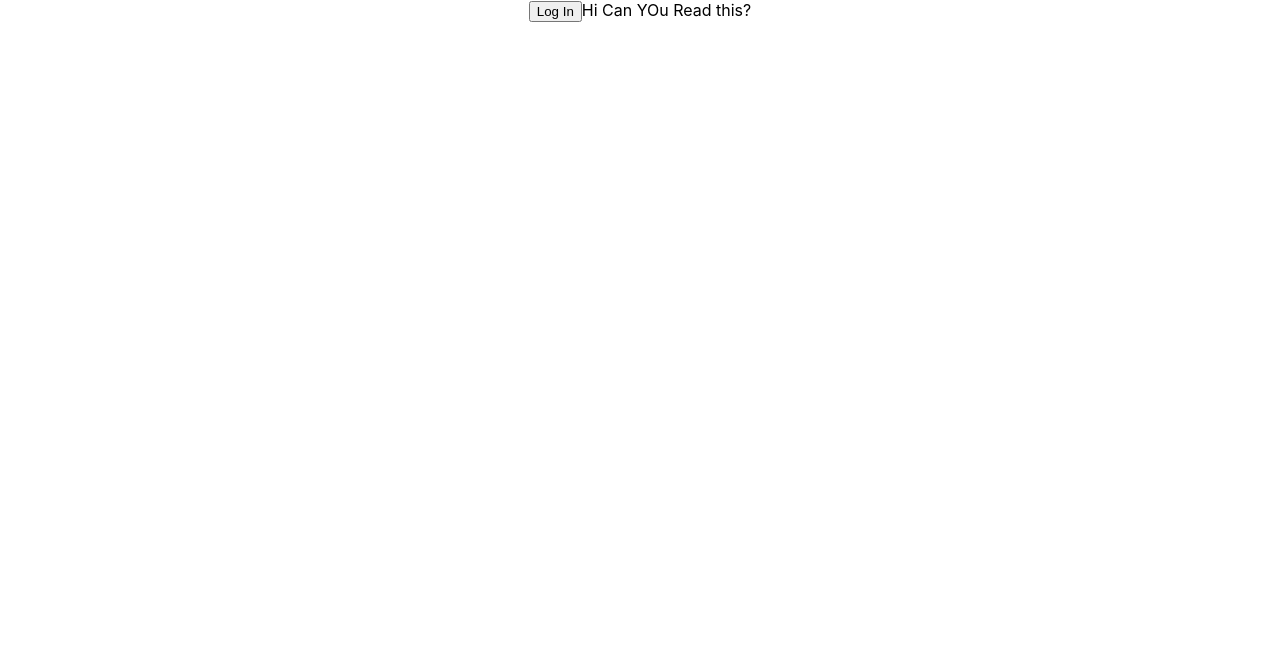
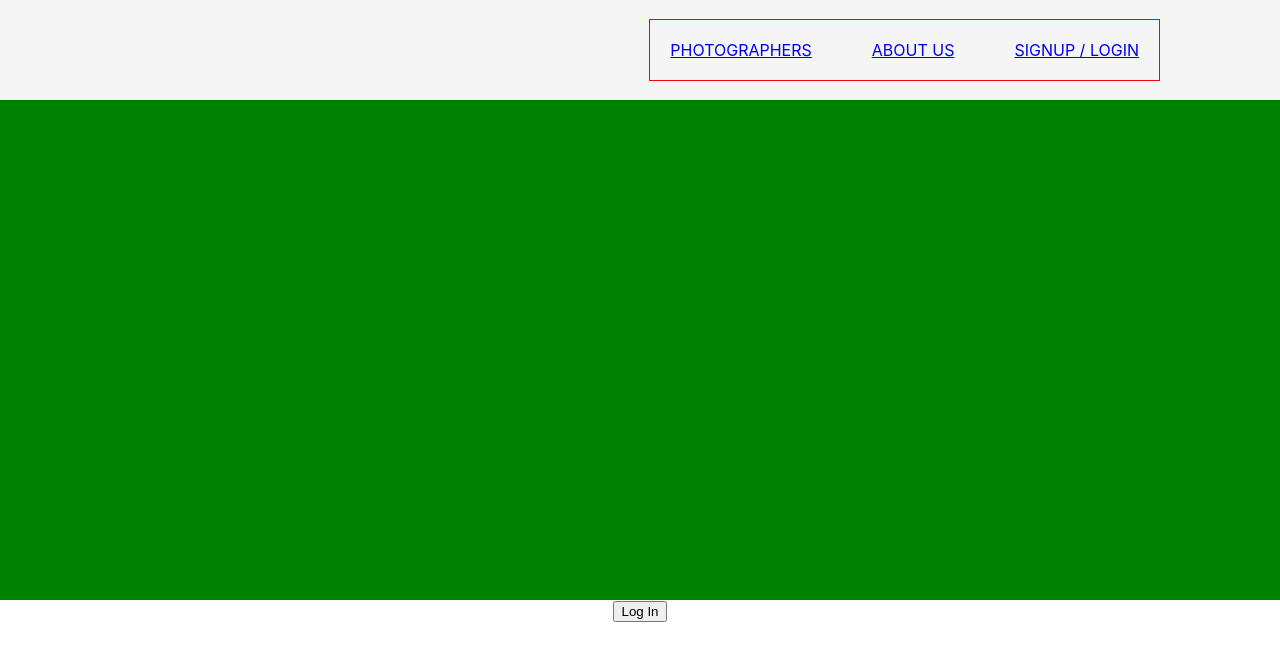
Before and after one commit to winzamark123/DavisPNG_Frontend, a React (Create React App) app in the folder frontend/: page / in a window 1280 px wide. Shown: the top 660 px of the page. Built offline with nearby package versions, Linux system fonts and the light colour scheme; no server answers.

Commit message:
Frontend; NavBar Component; HTML Implemented

```diff
--- a/frontend/package.json
+++ b/frontend/package.json
@@ -35,5 +35,8 @@
       "last 1 firefox version",
       "last 1 safari version"
     ]
+  },
+  "devDependencies": {
+    "sass": "^1.69.3"
   }
 }
--- a/frontend/src/App.js
+++ b/frontend/src/App.js
@@ -1,15 +1,18 @@
 import './App.css';
 import LoginBTN from './components/LoginBTN';
 import LogoutBTN from './components/LogoutBTN';
-
+import NavBar from './components/NavBar';
+import AboutUs from './pages/AboutUs';
 
 function App() {
   return (
     <div className="App">
       <div className="container">
+        <NavBar />
+        <AboutUs />
         <LoginBTN />
         <LogoutBTN />
-        Hi Can YOu Read this?
+
       </div>
     </div>
   );
--- a/frontend/src/components/LoginBTN.js
+++ b/frontend/src/components/LoginBTN.js
@@ -7,6 +7,8 @@ const LoginBTN = () => {
         !isAuthenticated && (
             <button onClick={() => loginWithRedirect()}>Log In</button>
         )
+
+        // <div className="Trying"> Hi </div>
     )
 }
 
--- /dev/null
+++ b/frontend/src/components/NavBar.js
@@ -0,0 +1,41 @@
+import { useAuth0 } from '@auth0/auth0-react';
+import './NavBar.scss';
+
+const NavBar = () => {
+    const { user, isAuthenticated } = useAuth0();
+
+    return (
+        isAuthenticated ? (
+            <div className="nav_main_container">
+                <ul className="nav_items">
+                    <li className="nav_items_item">
+                        <a href="/">PHOTOGRAPHERS</a>
+                    </li>
+                    <li className="nav_items_item">
+                        <a href="#">ABOUT US</a>
+                    </li>
+                    <li className="nav_items_item">
+                        <a href="#">{user.name}</a>
+                    </li>
+                </ul>
+            </div>
+        ) : ( //User NOT LOGGEDIN
+            <div className="nav_main_container">
+                <ul className="nav_items">
+                    <li className="nav_items_item">
+                        <a href="/">PHOTOGRAPHERS</a>
+                    </li>
+                    <li className="nav_items_item">
+                        <a href="#">ABOUT US</a>
+                    </li>
+                    <li className="nav_items_item">
+                        <a href="#">SIGNUP / LOGIN</a>
+                    </li>
+                </ul>
+            </div>
+        )
+
+    )
+}
+
+export default NavBar;
--- /dev/null
+++ b/frontend/src/components/NavBar.scss
@@ -0,0 +1,33 @@
+//Color Pallette
+$background-color: #0F3451;
+$primary-color: #F0F0F0;
+$pop-color: #CEA64E;
+$light-color: #B1D1C6;
+
+.nav_main_container{
+    width: 100%;
+    height: 100px;
+    background-color: whitesmoke;
+    display: flex;
+    justify-content: flex-end;
+    align-items: center;
+}
+
+.nav_items{
+    border: 1px solid red;
+    list-style-type: none;
+
+    display: flex;
+    // justify-content: space-between;
+    padding: 20px;
+    margin-right: 120px;
+
+    &_item{
+        margin-right: 60px;
+        display: flex;
+
+        &:last-child{
+            margin-right: 0px;
+        }
+    }
+}
--- /dev/null
+++ b/frontend/src/pages/AboutUs.js
@@ -0,0 +1,14 @@
+import { useAuth0 } from "@auth0/auth0-react";
+import './AboutUs.scss';
+
+const AboutUs = () => {
+    const { user, isAuthenticated } = useAuth0();
+
+    return (
+        (
+            <div className="temp-bg"></div>
+        )
+    )
+}
+
+export default AboutUs;
--- /dev/null
+++ b/frontend/src/pages/AboutUs.scss
@@ -0,0 +1,5 @@
+.temp-bg{
+    height: 500px;
+    width: 100%;
+    background-color: green;
+}
```
Also changed, not shown: frontend/src/pages/Photographers.js (added, +19 -0 lines), 1 other file (tests, documents, lock files or other folders).
